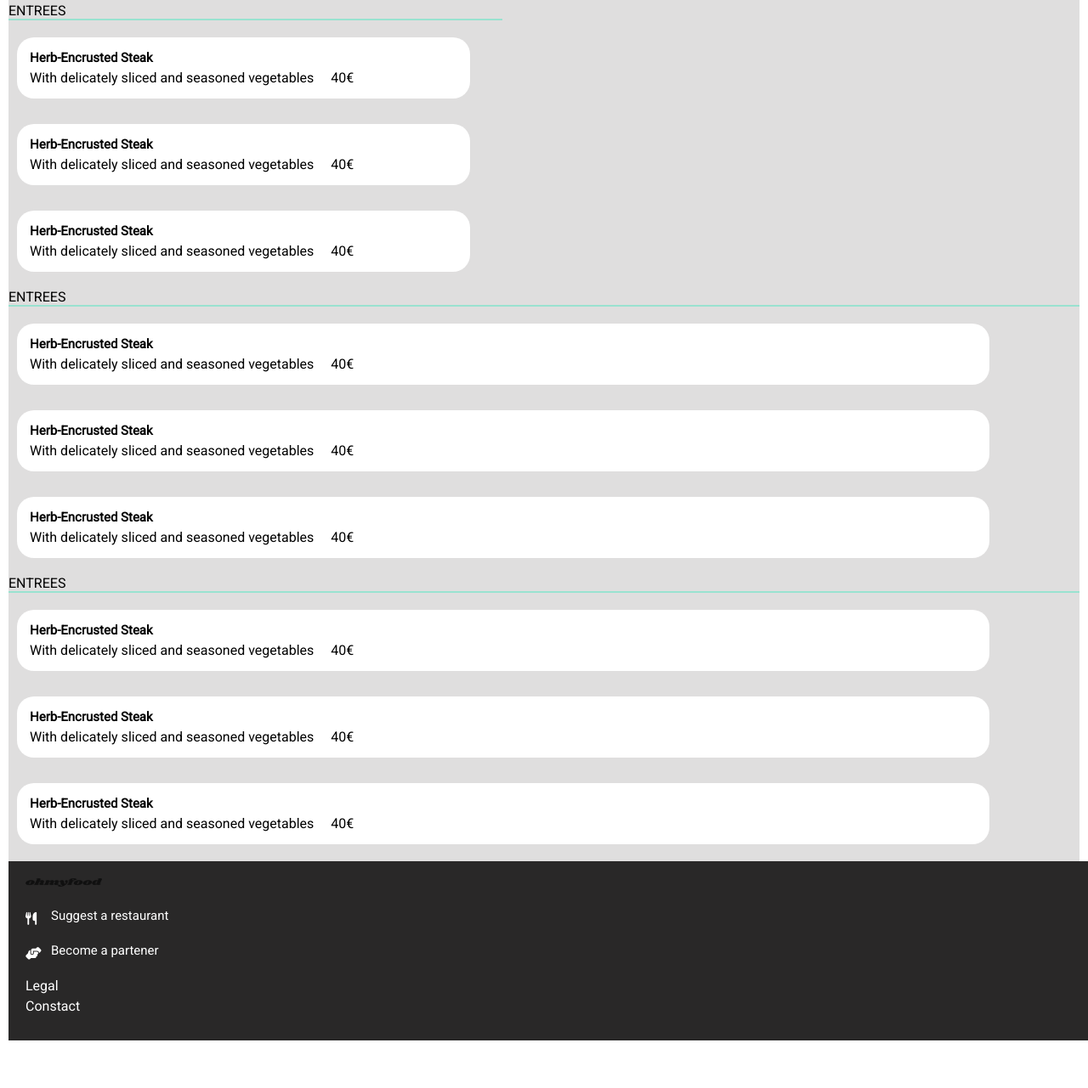
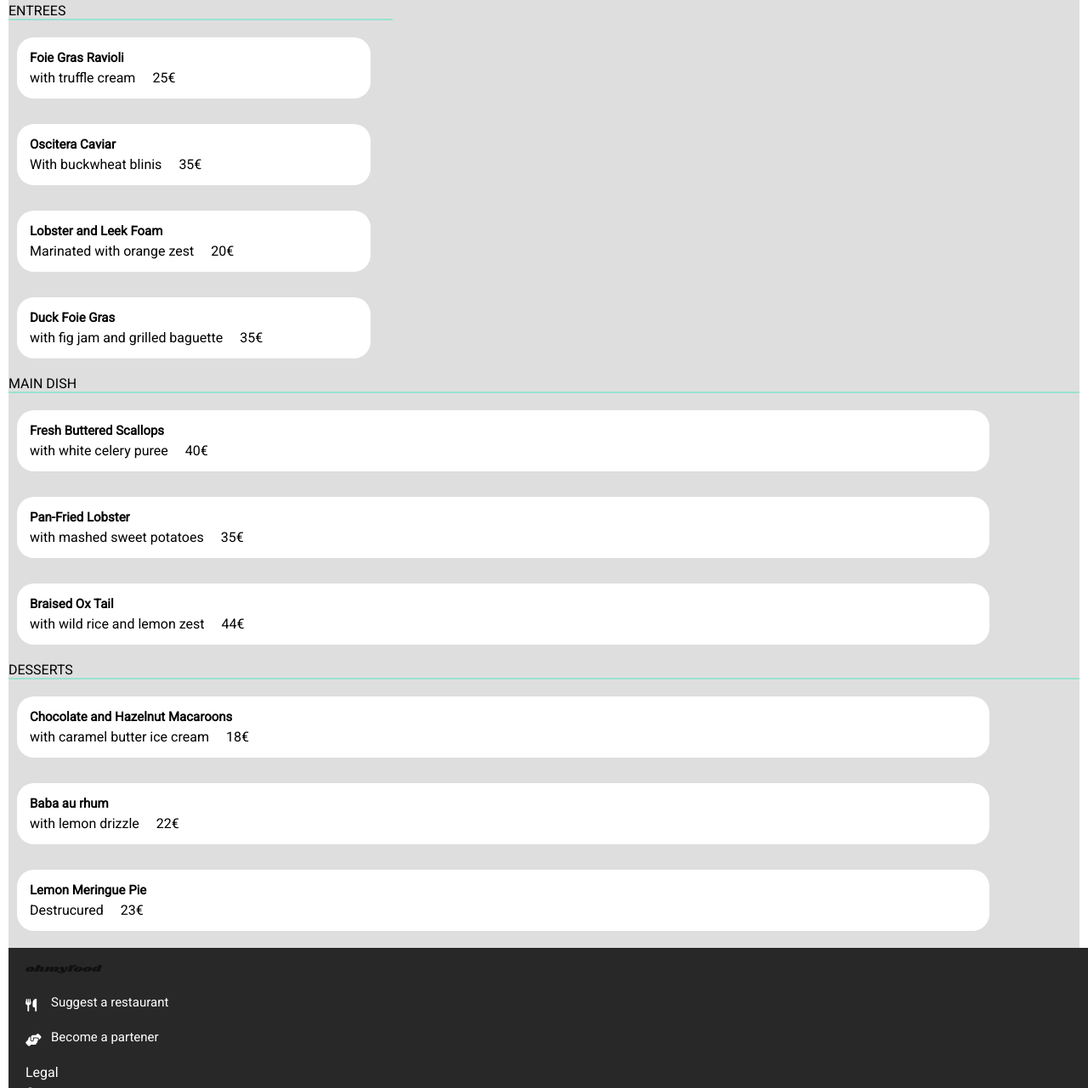
Before and after one commit to andreeache/Project-3, a website: page enchanted-plate.html in a window 1280 px wide. Shown: the part 325-1606 px from the top of the page at 85% size. Before the commit the page ends 1560 px from the top, so only its background shows below. Drawn offline with Linux system fonts and the light colour scheme; a web font is replaced by a local one.

Commit message:
added the menu

```diff
--- a/enchanted-plate.html
+++ b/enchanted-plate.html
@@ -44,82 +44,90 @@
         <div class="menu__title">Entrees</div>
         <div class="menu__dish">
 
-            <div class="menu__dish-name">Herb-Encrusted Steak</div>
+            <div class="menu__dish-name">Foie Gras Ravioli</div>
             <div class="menu__details">
-            <div class="menu__dish-despcription">With delicately sliced and seasoned vegetables</div>
-            <div class="menu__price">40€</div>
+            <div class="menu__dish-despcription">with truffle cream</div>
+            <div class="menu__price">25€</div>
         </div>
         </div>
 
             <div class="menu__dish">
-                <div class="menu__dish-name">Herb-Encrusted Steak</div>
+                <div class="menu__dish-name">Oscitera Caviar</div>
                 <div class="menu__details">
-                <div class="menu__dish-despcription">With delicately sliced and seasoned vegetables</div>
-                <div class="menu__price">40€</div>
+                <div class="menu__dish-despcription">With buckwheat blinis</div>
+                <div class="menu__price">35€</div>
                 </div>
             </div>
 
                 <div class="menu__dish">
-                    <div class="menu__dish-name">Herb-Encrusted Steak</div>
+                    <div class="menu__dish-name">Lobster and Leek Foam</div>
                     <div class="menu__details">
-                    <div class="menu__dish-despcription">With delicately sliced and seasoned vegetables</div>
-                    <div class="menu__price">40€</div>
+                    <div class="menu__dish-despcription">Marinated with orange zest</div>
+                    <div class="menu__price">20€</div>
+                    </div>
+                </div>
+
+                <div class="menu__dish">
+                    <div class="menu__dish-name">Duck Foie Gras</div>
+                    <div class="menu__details">
+                    <div class="menu__dish-despcription">with fig jam and grilled baguette</div>
+                    <div class="menu__price">35€</div>
                     </div>
                 </div>
         </div>
     </div>
 
     <div class="menu__course-type">
-        <div class="menu__title">Entrees</div>
+        <div class="menu__title">Main Dish</div>
         <div class="menu__dish">
 
-            <div class="menu__dish-name">Herb-Encrusted Steak</div>
+            <div class="menu__dish-name">Fresh Buttered Scallops</div>
             <div class="menu__details">
-            <div class="menu__dish-despcription">With delicately sliced and seasoned vegetables</div>
+            <div class="menu__dish-despcription">with white celery puree</div>
             <div class="menu__price">40€</div>
         </div>
         </div>
 
             <div class="menu__dish">
-                <div class="menu__dish-name">Herb-Encrusted Steak</div>
+                <div class="menu__dish-name">Pan-Fried Lobster</div>
                 <div class="menu__details">
-                <div class="menu__dish-despcription">With delicately sliced and seasoned vegetables</div>
-                <div class="menu__price">40€</div>
+                <div class="menu__dish-despcription">with mashed sweet potatoes</div>
+                <div class="menu__price">35€</div>
                 </div>
             </div>
 
                 <div class="menu__dish">
-                    <div class="menu__dish-name">Herb-Encrusted Steak</div>
+                    <div class="menu__dish-name">Braised Ox Tail</div>
                     <div class="menu__details">
-                    <div class="menu__dish-despcription">With delicately sliced and seasoned vegetables</div>
-                    <div class="menu__price">40€</div>
+                    <div class="menu__dish-despcription">with wild rice and lemon zest</div>
+                    <div class="menu__price">44€</div>
                     </div>
                 </div>
         </div>
         <div class="menu__course-type">
-            <div class="menu__title">Entrees</div>
+            <div class="menu__title">Desserts</div>
             <div class="menu__dish">
 
-                <div class="menu__dish-name">Herb-Encrusted Steak</div>
+                <div class="menu__dish-name">Chocolate and Hazelnut Macaroons</div>
                 <div class="menu__details">
-                <div class="menu__dish-despcription">With delicately sliced and seasoned vegetables</div>
-                <div class="menu__price">40€</div>
+                <div class="menu__dish-despcription">with caramel butter ice cream</div>
+                <div class="menu__price">18€</div>
             </div>
             </div>
 
                 <div class="menu__dish">
-                    <div class="menu__dish-name">Herb-Encrusted Steak</div>
+                    <div class="menu__dish-name">Baba au rhum</div>
                     <div class="menu__details">
-                    <div class="menu__dish-despcription">With delicately sliced and seasoned vegetables</div>
-                    <div class="menu__price">40€</div>
+                    <div class="menu__dish-despcription">with lemon drizzle</div>
+                    <div class="menu__price">22€</div>
                     </div>
                 </div>
 
                     <div class="menu__dish">
-                        <div class="menu__dish-name">Herb-Encrusted Steak</div>
+                        <div class="menu__dish-name">Lemon Meringue Pie</div>
                         <div class="menu__details">
-                        <div class="menu__dish-despcription">With delicately sliced and seasoned vegetables</div>
-                        <div class="menu__price">40€</div>
+                        <div class="menu__dish-despcription">Destrucured</div>
+                        <div class="menu__price">23€</div>
                         </div>
                     </div>
             </div>
--- a/sass/layout/_nav.scss
+++ b/sass/layout/_nav.scss
@@ -46,6 +46,7 @@
         font-weight: bold;
         max-width: 250px;
         align-self: center;
+        color: white;
     }
     &__subtext{
         display: flex;
--- a/sass/pages/_full-palette.scss
+++ b/sass/pages/_full-palette.scss
@@ -44,6 +44,7 @@
         text-transform: uppercase;
         margin-bottom: 10px;
         border-bottom: 2px solid $color-tertiary;
+        margin-left: 10px;
     }
     &__dish{
         display: flex;
```
Also changed, not shown: bastille.html (+28 -28 lines), full-palette.html (+32 -32 lines), gourmand.html (+28 -28 lines), index.html (+1 -1 lines), sass/base/_base.scss (+4 -4 lines), sass/layout/_footer.scss (+11 -0 lines).
